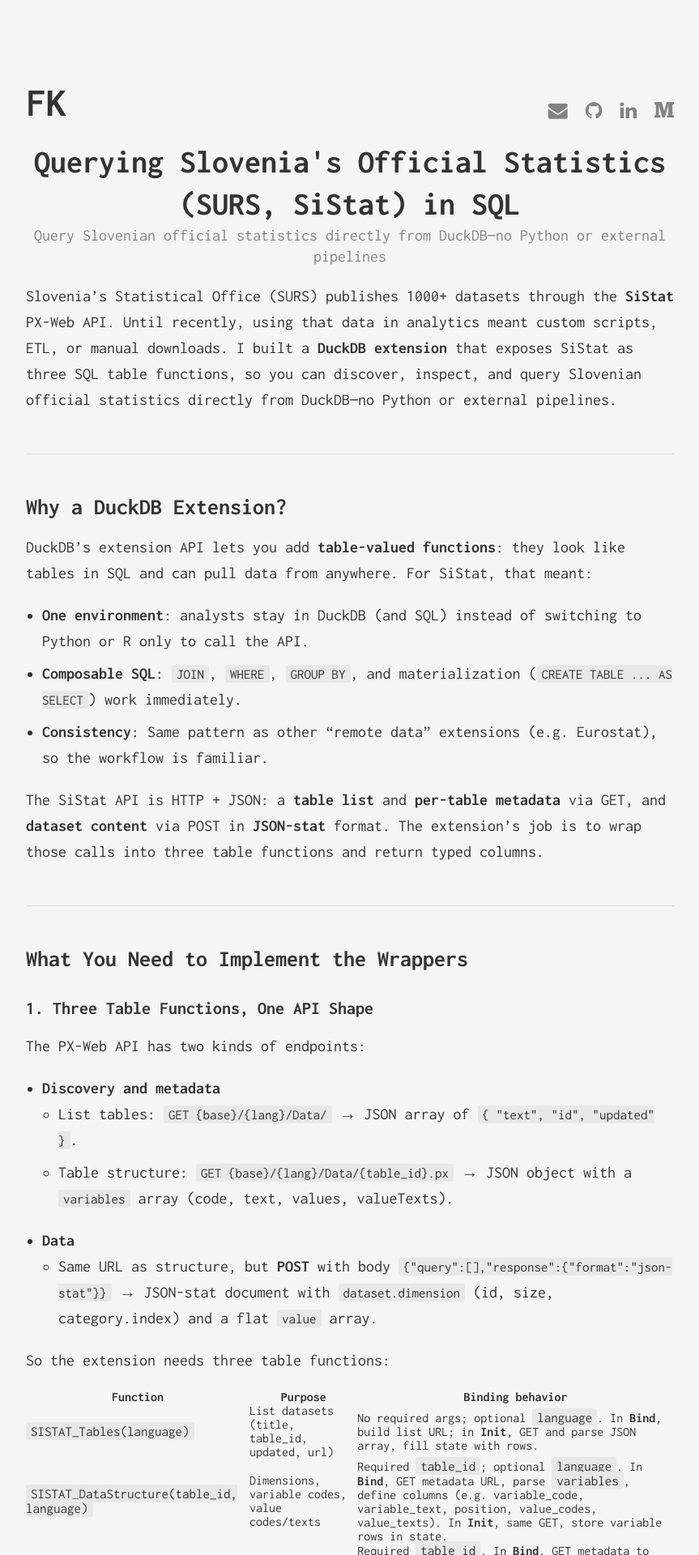
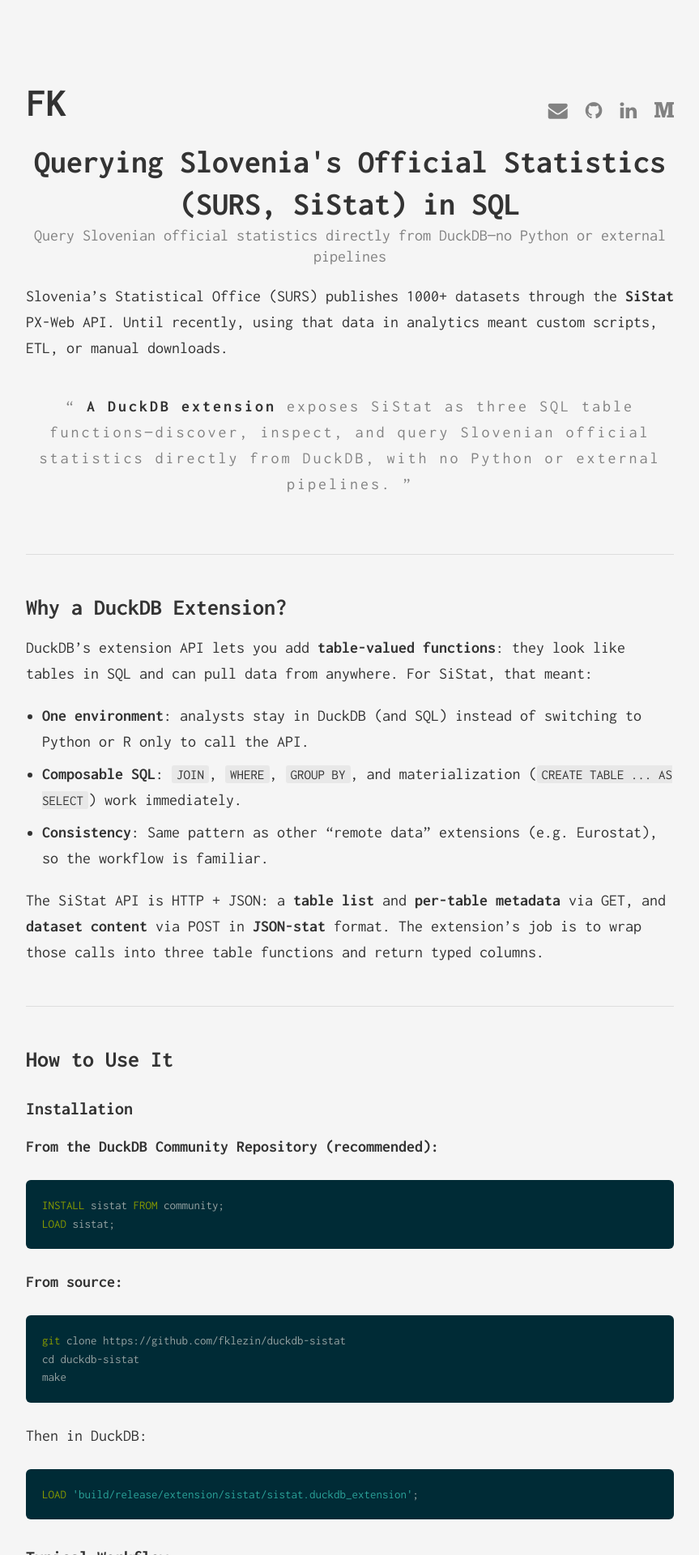
Before and after one commit to fklezin/fklezin.github.io, a Jekyll site: the page built from _posts/2026-03-03-querying-slovenia-official-statistics-sql-duckdb-extension-sistat.md, in a window 1280 px wide. Shown: the top 1920 px of the page at 81% size, without its empty margins (208-1071 px from the left). Built offline with Jekyll 4.4.1, drawn with Linux system fonts in a browser that asks for light colours; some of the changed text lies outside the part shown.

Commit message:
improve the post

````diff
--- a/_posts/2026-03-03-querying-slovenia-official-statistics-sql-duckdb-extension-sistat.md
+++ b/_posts/2026-03-03-querying-slovenia-official-statistics-sql-duckdb-extension-sistat.md
@@ -9,8 +9,9 @@
 excerpt: "A DuckDB extension that exposes Slovenia's SiStat (SURS) PX-Web API as three SQL table functions, so you can discover, inspect, and query Slovenian official statistics directly from DuckDB."
 ---
 
+Slovenia's Statistical Office (SURS) publishes 1000+ datasets through the **SiStat** PX-Web API. Until recently, using that data in analytics meant custom scripts, ETL, or manual downloads.
 
-Slovenia's Statistical Office (SURS) publishes 1000+ datasets through the **SiStat** PX-Web API. Until recently, using that data in analytics meant custom scripts, ETL, or manual downloads. I built a **DuckDB extension** that exposes SiStat as three SQL table functions, so you can discover, inspect, and query Slovenian official statistics directly from DuckDB—no Python or external pipelines.
+> **A DuckDB extension** exposes SiStat as three SQL table functions—discover, inspect, and query Slovenian official statistics directly from DuckDB, with no Python or external pipelines.
 
 ---
 
@@ -23,103 +24,6 @@
 - **Consistency**: Same pattern as other "remote data" extensions (e.g. Eurostat), so the workflow is familiar.
 
 The SiStat API is HTTP + JSON: a **table list** and **per-table metadata** via GET, and **dataset content** via POST in **JSON-stat** format. The extension's job is to wrap those calls into three table functions and return typed columns.
-
----
-
-## What You Need to Implement the Wrappers
-
-### 1. Three Table Functions, One API Shape
-
-The PX-Web API has two kinds of endpoints:
-
-- **Discovery and metadata**
-  - List tables: `GET {base}/{lang}/Data/` → JSON array of `{ "text", "id", "updated" }`.
-  - Table structure: `GET {base}/{lang}/Data/{table_id}.px` → JSON object with a `variables` array (code, text, values, valueTexts).
-
-- **Data**
-  - Same URL as structure, but **POST** with body
-    `{"query":[],"response":{"format":"json-stat"}}`
-    → JSON-stat document with `dataset.dimension` (id, size, category.index) and a flat `value` array.
-
-So the extension needs three table functions:
-
-| Function | Purpose | Binding behavior |
-|----------|---------|------------------|
-| `SISTAT_Tables(language)` | List datasets (title, table_id, updated, url) | No required args; optional `language`. In **Bind**, build list URL; in **Init**, GET and parse JSON array, fill state with rows. |
-| `SISTAT_DataStructure(table_id, language)` | Dimensions, variable codes, value codes/texts | Required `table_id`; optional `language`. In **Bind**, GET metadata URL, parse `variables`, define columns (e.g. variable_code, variable_text, position, value_codes, value_texts). In **Init**, same GET, store variable rows in state. |
-| `SISTAT_Read(table_id, language)` | The actual dataset | Required `table_id`. In **Bind**, GET metadata to learn dimension names and declare one column per dimension plus `value`. In **Init**, POST with JSON-stat request body, parse response, flatten the cube into rows. |
-
-Each function follows the same DuckDB pattern: **Bind** (declare return types and do any one-off HTTP needed for schema), **Init** (fetch data and fill global state), **Execute** (stream from state into `DataChunk`s).
-
-### 2. Parsing JSON and JSON-stat
-
-- **Table list and metadata** are plain JSON objects/arrays; I used **yyjson** (already available in the DuckDB extension ecosystem) to walk the tree and read strings/numbers.
-- **Data** is JSON-stat: a multi-dimensional cube. The response has `dataset.dimension.id` (dimension names), `dimension.size` (length per dimension), and for each dimension an entry in `dimension.{id}` with `category.index` mapping code → position. The `value` array is a single flat array in row-major order. So in **Init** you:
-  - Compute strides from `size`;
-  - For each linear index, compute the multi-dimensional index and look up the dimension labels from `category.index`;
-  - Push one row per cell (dimension columns + value). Statistical symbols like `"-"`, `"..."`, `"z"` can be kept as strings and documented so users can filter or cast with `TRY_CAST(value AS DOUBLE)`.
-
-Handling missing or non-numeric values in the **Execute** phase is just passing through strings; the SQL layer can do `WHERE value IS NOT NULL AND value <> '' AND value <> '-'` and `TRY_CAST(value AS DOUBLE)`.
-
-### 3. HTTP and Dependencies
-
-The extension uses DuckDB's built-in **HTTP** support (`HttpRequest::ExecuteHttpRequest`, `HttpSettings` from the context) so no extra HTTP client is needed. It only needs to build the correct URLs (e.g. `https://pxweb.stat.si/SiStatData/api/v1/{lang}/Data/{table_id}.px`), send GET for metadata and POST for data, and parse the body with yyjson. OpenSSL is required for HTTPS; the project links it via CMake.
-
-### 4. Normalizing the Table ID
-
-The API expects table identifiers with a `.px` suffix. The extension normalizes so callers can pass either `'05C1002S'` or `'05C1002S.px'`; a small helper strips or appends `.px` so the URL is always correct.
-
----
-
-## Publishing as a DuckDB Community Extension
-
-Once the extension builds and runs locally, publishing it so users can run `INSTALL sistat FROM community` is straightforward.
-
-### Build and CI
-
-- Start from DuckDB's **extension template** (or a fork). The template gives you CMake, vcpkg, and GitHub Actions that build for Linux, macOS, Windows, and Wasm.
-- Your extension must build with DuckDB's **CI toolchain** ([extension-ci-tools](https://github.com/duckdb/extension-ci-tools)). The template is already set up for this, so if it builds in the template, it will build in the community repo.
-
-### Submitting to the Community Repository
-
-1. Open a **Pull Request** in [duckdb/community-extensions](https://github.com/duckdb/community-extensions).
-2. Add a **descriptor file** under `extensions/sistat/description.yml` (or the name of your extension). Existing extensions in that repo are the best reference.
-
-Example shape:
-
-```yaml
-extension:
-  name: sistat
-  description: Query Slovenia's SiStat (SURS PX-Web API) open data directly from DuckDB with SQL.
-  version: 0.0.1
-  language: C++
-  build: cmake
-  license: MIT
-  maintainers:
-    - fklezin
-
-repo:
-  github: fklezin/duckdb-sistat
-  ref: <commit-hash>
-
-docs:
-  hello_world: |
-    SELECT title, table_id, updated
-    FROM SISTAT_Tables(language := 'en')
-    WHERE LOWER(title) LIKE '%demographics%'
-    ORDER BY updated DESC
-    LIMIT 5;
-
-    SELECT variable_code, variable_text, position, value_codes, value_texts
-    FROM SISTAT_DataStructure('05C1002S', language := 'en')
-    ORDER BY position;
-
-    SELECT * FROM SISTAT_Read('05C1002S', language := 'en') LIMIT 10;
-  extended_description: |
-    The sistat extension integrates the Statistical Office of the Republic of Slovenia (SURS) SiStat PX-Web API into DuckDB...
-```
-
-3. The **ref** should point to a commit that builds with the current DuckDB version used by the community repo. CI will build your extension for all platforms; once the PR is merged, the extension becomes installable via `INSTALL ... FROM community`.
 
 ---
 
@@ -150,7 +54,7 @@
 
 ### Typical Workflow
 
-1. **Discover tables** — List datasets and filter by keyword (e.g. demographics, population).
+1. **Discover tables** — List datasets and filter by keyword (e.g. demographics, population):
 
 ```sql
 SELECT title, table_id, updated
@@ -160,7 +64,7 @@
 LIMIT 5;
 ```
 
-2. **Inspect structure (optional)** — See dimensions and value codes before reading data.
+2. **Inspect structure (optional)** — See dimensions and value codes before reading data:
 
 ```sql
 SELECT variable_code, variable_text, position, value_codes, value_texts
@@ -168,7 +72,7 @@
 ORDER BY position;
 ```
 
-3. **Query the data** — Use `SISTAT_Read` like a table; apply `WHERE` and `LIMIT` in SQL. Treat `NULL`, `''`, and `'-'` as missing; use `TRY_CAST(value AS DOUBLE)` for numeric analysis.
+3. **Query the data** — Use `SISTAT_Read` like a table; apply `WHERE` and `LIMIT` in SQL. Treat `NULL`, `''`, and `'-'` as missing; use `TRY_CAST(value AS DOUBLE)` for numeric analysis:
 
 ```sql
 SELECT
--- a/_sass/_default.scss
+++ b/_sass/_default.scss
@@ -282,6 +282,25 @@
             margin-bottom: 8px;
         }
     }
+
+    ol {
+        padding-left: 28px;
+        margin-bottom: 20px;
+        counter-reset: item;
+
+        li {
+            font-size: 20px;
+            line-height: 32px;
+            margin-bottom: 12px;
+            padding-left: 8px;
+
+            &::marker {
+                font-weight: 700;
+                color: $iron;
+            }
+        }
+    }
+
 }
 
 /* =Post page */
````
